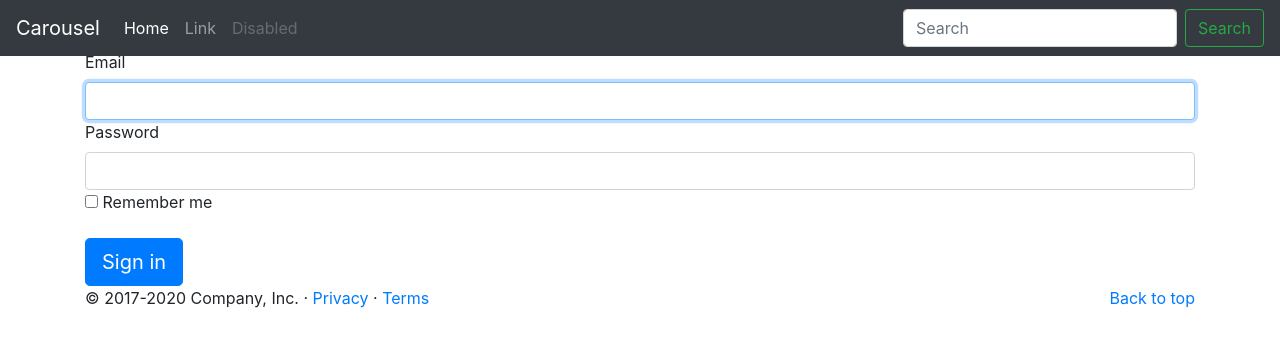
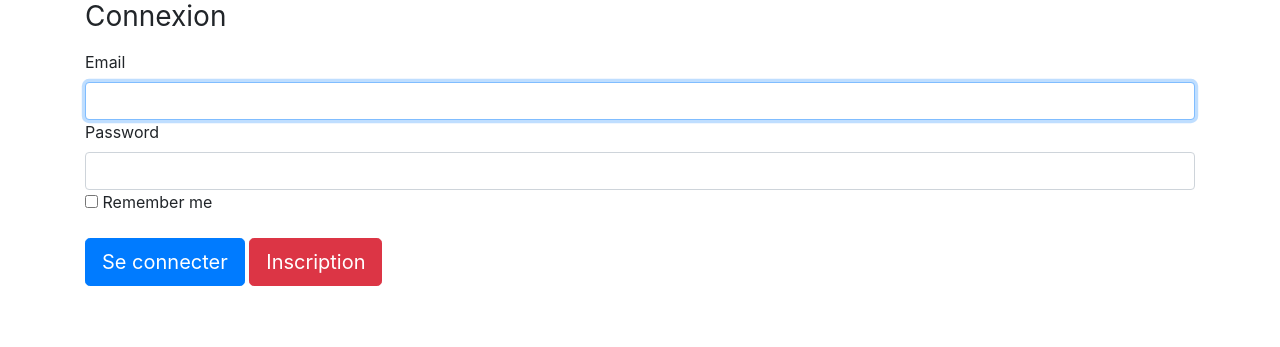
Before and after one commit to sthomas29/safariDesMetiers, a Symfony app: template templates/security/login.html.twig in a window 1280 px wide. Shown: the top 347 px of the page. Run offline with Twig, Linux system fonts and the light colour scheme; the template is opened without the code that fills it, so the values that code supplies are empty; some libraries are stand-ins or nearby versions.

Commit message:
Modification route / ==> login

```diff
--- a/src/Controller/HomeController.php
+++ b/src/Controller/HomeController.php
@@ -8,7 +8,7 @@ use Symfony\Component\Routing\Annotation\Route;
 
 class HomeController extends AbstractController
 {
-    #[Route('/', name: 'home')]
+    #[Route('/safari', name: 'home')]
     public function index(): Response
     {
         return $this->render('home/index.html.twig', [
--- a/src/Controller/SecurityController.php
+++ b/src/Controller/SecurityController.php
@@ -10,7 +10,7 @@ use Symfony\Component\Security\Http\Authentication\AuthenticationUtils;
 class SecurityController extends AbstractController
 {
     /**
-     * @Route("/login", name="app_login")
+     * @Route("/", name="app_login")
      */
     public function login(AuthenticationUtils $authenticationUtils): Response
     {
--- a/templates/base.html.twig
+++ b/templates/base.html.twig
@@ -20,6 +20,7 @@
 
     <!-- Bootstrap core CSS -->
     <link href="{{ asset('assets/css/bootstrap.min.css') }}" rel="stylesheet">
+    <link href="{{ asset('assets/css/style.css') }}" rel="stylesheet">
 
     <style>
         .bd-placeholder-img {
@@ -42,6 +43,7 @@
 </head>
 <body>
 <header>
+    {%  if block('navBar') is defined %}
     <nav class="navbar navbar-expand-md navbar-dark fixed-top bg-dark">
         <a class="navbar-brand" href="#">Carousel</a>
         <button class="navbar-toggler" type="button" data-toggle="collapse" data-target="#navbarCollapse"
@@ -51,14 +53,20 @@
         <div class="collapse navbar-collapse" id="navbarCollapse">
             <ul class="navbar-nav mr-auto">
                 <li class="nav-item active">
-                    <a class="nav-link" href="#">Home <span class="sr-only">(current)</span></a>
+                    <a class="nav-link" href="/">Home <span class="sr-only">(current)</span></a>
                 </li>
                 <li class="nav-item">
-                    <a class="nav-link" href="#">Link</a>
+                    <a class="nav-link" href="/admin">Admin</a>
                 </li>
                 <li class="nav-item">
+                    <a class="nav-link" href="/profil">Profil</a>
+                </li>
+                <li class="nav-item">
+                    <a class="nav-link" href="/logout">Deconnexion</a>
+                </li>
+<!--                <li class="nav-item">
                     <a class="nav-link disabled" href="#" tabindex="-1" aria-disabled="true">Disabled</a>
-                </li>
+                </li> -->
             </ul>
             <form class="form-inline mt-2 mt-md-0">
                 <input class="form-control mr-sm-2" type="text" placeholder="Search" aria-label="Search">
@@ -66,6 +74,7 @@
             </form>
         </div>
     </nav>
+    {% endif %}
 </header>
 
 <main role="main">
@@ -140,10 +149,12 @@
     </div><!-- /.container -->
 
     <!-- FOOTER -->
+    {% if block('footer') is defined %}
     <footer class="container">
         <p class="float-right"><a href="#">Back to top</a></p>
         <p>&copy; 2017-2020 Company, Inc. &middot; <a href="#">Privacy</a> &middot; <a href="#">Terms</a></p>
     </footer>
+    {%  endif %}
 </main>
 <script src="https://code.jquery.com/jquery-3.5.1.slim.min.js"></script>
 <script src="{{ asset('assets/js/bootstrap.bundle.js') }}"></script>
--- a/templates/home/index.html.twig
+++ b/templates/home/index.html.twig
@@ -2,7 +2,7 @@
 
 
 {% block body %}
-
+    {% block navBar %}{% endblock %}
     {% block carrousel %}{% endblock %}
     {% block content %}
 
--- a/templates/security/login.html.twig
+++ b/templates/security/login.html.twig
@@ -15,7 +15,7 @@
                 </div>
             {% endif %}
 
-            <h1 class="h3 mb-3 font-weight-normal">Please sign in</h1>
+            <h1 class="h3 mb-3 font-weight-normal">Connexion</h1>
             <label for="inputEmail">Email</label>
             <input type="email" value="{{ last_username }}" name="email" id="inputEmail" class="form-control"
                    autocomplete="email" required autofocus>
@@ -36,11 +36,8 @@
                     <input type="checkbox" name="_remember_me"> Remember me
                 </label>
             </div>
-
-
-            <button class="btn btn-lg btn-primary" type="submit">
-                Sign in
-            </button>
+            <button class="btn btn-lg btn-primary" type="submit">Se connecter</button>
+            <a href="/inscription" class="btn btn-lg btn-danger">Inscription</a>
         </form>
     {% endblock %}
 {% endblock %}
--- a/templates/user/index.html.twig
+++ b/templates/user/index.html.twig
@@ -5,7 +5,9 @@
 {% block body %}
 
     {%  block content %}
-        <br><br><br><br><br>
+        <div class="loginForm">
+
         {{ form(form) }}
+        </div>
     {% endblock %}
 {% endblock %}
```
Also changed, not shown: public/assets/css/style.css (added).
